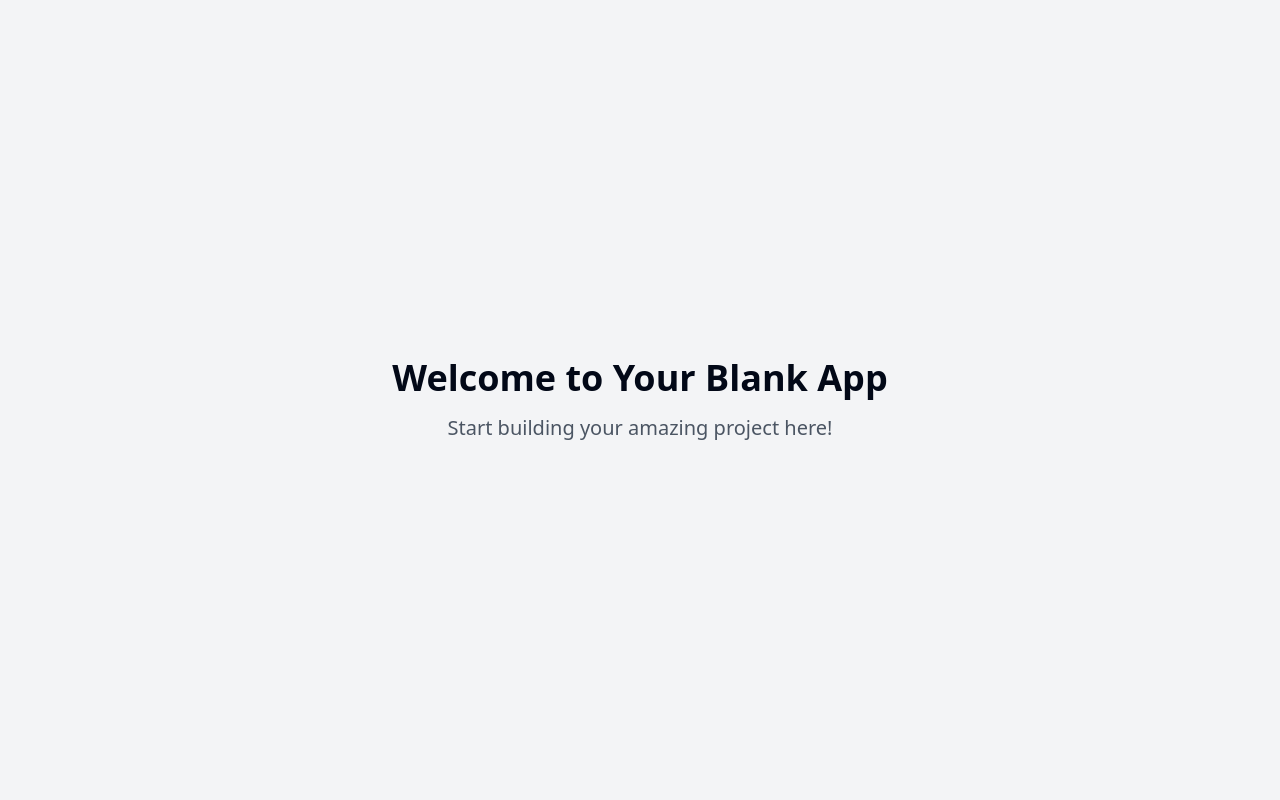
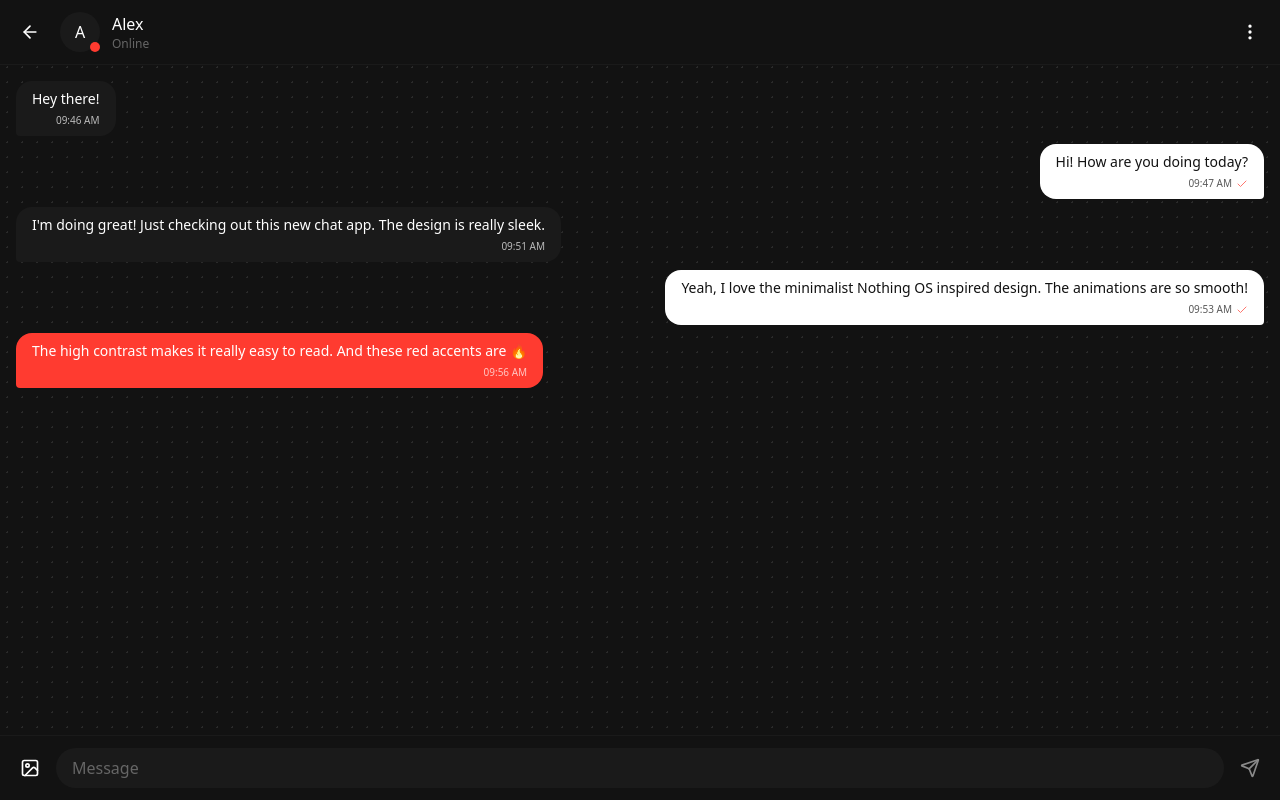
Before and after one commit to laz4rd/GrX, a React (Vite) app: page / in a window 1280 px wide. Built offline with nearby package versions, Linux system fonts and the light colour scheme.

Commit message:
Add chat app UI
Implement the basic UI for a cross-platform chat application with Nothing OS aesthetics, including dark mode, high-contrast chat bubbles, and smooth animations.

```diff
--- /dev/null
+++ b/src/components/ChatHeader.tsx
@@ -0,0 +1,60 @@
+
+import React from 'react';
+import { ArrowLeft, MoreVertical } from 'lucide-react';
+
+interface ChatHeaderProps {
+  avatarSrc?: string;
+  name: string;
+  status: string;
+  onBack?: () => void;
+}
+
+const ChatHeader: React.FC<ChatHeaderProps> = ({
+  avatarSrc,
+  name,
+  status,
+  onBack
+}) => {
+  return (
+    <div className="flex items-center justify-between p-3 border-b border-nothing-darkgray bg-nothing-black">
+      <div className="flex items-center gap-3">
+        <button
+          onClick={onBack}
+          className="p-2 rounded-full text-nothing-white hover:bg-nothing-darkgray transition-colors"
+        >
+          <ArrowLeft size={20} />
+        </button>
+
+        <div className="relative">
+          {avatarSrc ? (
+            <img
+              src={avatarSrc}
+              alt={name}
+              className="w-10 h-10 rounded-full object-cover"
+            />
+          ) : (
+            <div className="w-10 h-10 rounded-full bg-nothing-darkgray flex items-center justify-center text-nothing-white">
+              {name.charAt(0).toUpperCase()}
+            </div>
+          )}
+          {status === 'online' && (
+            <div className="absolute bottom-0 right-0 w-2.5 h-2.5 bg-nothing-red rounded-full"></div>
+          )}
+        </div>
+
+        <div className="flex flex-col">
+          <span className="font-medium text-nothing-white">{name}</span>
+          <span className="text-xs text-nothing-lightgray">
+            {status === 'online' ? 'Online' : 'Last seen recently'}
+          </span>
+        </div>
+      </div>
+
+      <button className="p-2 rounded-full text-nothing-white hover:bg-nothing-darkgray transition-colors">
+        <MoreVertical size={20} />
+      </button>
+    </div>
+  );
+};
+
+export default ChatHeader;
--- /dev/null
+++ b/src/components/ChatInput.tsx
@@ -0,0 +1,49 @@
+
+import React, { useState } from 'react';
+import { Send, Image } from 'lucide-react';
+
+interface ChatInputProps {
+  onSendMessage: (content: string) => void;
+}
+
+const ChatInput: React.FC<ChatInputProps> = ({ onSendMessage }) => {
+  const [message, setMessage] = useState('');
+
+  const handleSubmit = (e: React.FormEvent) => {
+    e.preventDefault();
+    if (message.trim()) {
+      onSendMessage(message);
+      setMessage('');
+    }
+  };
+
+  return (
+    <form
+      onSubmit={handleSubmit}
+      className="flex items-center gap-2 p-3 border-t border-nothing-darkgray bg-nothing-black"
+    >
+      <button
+        type="button"
+        className="p-2 rounded-full text-nothing-white hover:bg-nothing-darkgray transition-colors"
+      >
+        <Image size={20} />
+      </button>
+      <input
+        type="text"
+        value={message}
+        onChange={(e) => setMessage(e.target.value)}
+        placeholder="Message"
+        className="flex-1 bg-nothing-darkgray text-nothing-white rounded-full px-4 py-2 focus:outline-none focus:ring-1 focus:ring-nothing-red placeholder:text-nothing-lightgray"
+      />
+      <button
+        type="submit"
+        className="p-2 rounded-full text-nothing-white hover:bg-nothing-darkgray transition-colors disabled:opacity-50"
+        disabled={!message.trim()}
+      >
+        <Send size={20} className={message.trim() ? "text-nothing-red" : ""} />
+      </button>
+    </form>
+  );
+};
+
+export default ChatInput;
--- /dev/null
+++ b/src/components/ChatMessage.tsx
@@ -0,0 +1,55 @@
+
+import React from 'react';
+import { cn } from '@/lib/utils';
+import { Check } from 'lucide-react';
+
+export interface Message {
+  id: string;
+  content: string;
+  sender: 'user' | 'other';
+  timestamp: Date;
+  read: boolean;
+  highlighted?: boolean;
+}
+
+interface ChatMessageProps {
+  message: Message;
+}
+
+const ChatMessage: React.FC<ChatMessageProps> = ({ message }) => {
+  const isUser = message.sender === 'user';
+
+  return (
+    <div className={cn(
+      "flex mb-2",
+      isUser ? "justify-end" : "justify-start"
+    )}>
+      <div
+        className={cn(
+          message.highlighted ? "chat-bubble-highlight" :
+          isUser ? "chat-bubble-user" : "chat-bubble-other"
+        )}
+      >
+        <div className="flex flex-col">
+          <p className="text-sm font-normal">{message.content}</p>
+          <div className="flex items-center justify-end gap-1 mt-1">
+            <span className="text-[10px] opacity-70">
+              {message.timestamp.toLocaleTimeString([], { hour: '2-digit', minute: '2-digit' })}
+            </span>
+            {isUser && (
+              <Check
+                size={12}
+                className={cn(
+                  "opacity-70",
+                  message.read ? "text-nothing-red" : ""
+                )}
+              />
+            )}
+          </div>
+        </div>
+      </div>
+    </div>
+  );
+};
+
+export default ChatMessage;
--- /dev/null
+++ b/src/components/ChatView.tsx
@@ -0,0 +1,136 @@
+
+import React, { useEffect, useRef, useState } from 'react';
+import ChatHeader from './ChatHeader';
+import ChatMessage, { Message } from './ChatMessage';
+import ChatInput from './ChatInput';
+import TypingIndicator from './TypingIndicator';
+
+// Dummy data for initial messages
+const initialMessages: Message[] = [
+  {
+    id: '1',
+    content: 'Hey there!',
+    sender: 'other',
+    timestamp: new Date(Date.now() - 60000 * 15),
+    read: true,
+  },
+  {
+    id: '2',
+    content: 'Hi! How are you doing today?',
+    sender: 'user',
+    timestamp: new Date(Date.now() - 60000 * 14),
+    read: true,
+  },
+  {
+    id: '3',
+    content: 'I\'m doing great! Just checking out this new chat app. The design is really sleek.',
+    sender: 'other',
+    timestamp: new Date(Date.now() - 60000 * 10),
+    read: true,
+  },
+  {
+    id: '4',
+    content: 'Yeah, I love the minimalist Nothing OS inspired design. The animations are so smooth!',
+    sender: 'user',
+    timestamp: new Date(Date.now() - 60000 * 8),
+    read: true,
+  },
+  {
+    id: '5',
+    content: 'The high contrast makes it really easy to read. And these red accents are 🔥',
+    sender: 'other',
+    timestamp: new Date(Date.now() - 60000 * 5),
+    read: true,
+    highlighted: true,
+  },
+];
+
+const ChatView: React.FC = () => {
+  const [messages, setMessages] = useState<Message[]>(initialMessages);
+  const [isTyping, setIsTyping] = useState(false);
+  const messagesEndRef = useRef<HTMLDivElement>(null);
+
+  const scrollToBottom = () => {
+    messagesEndRef.current?.scrollIntoView({ behavior: 'smooth' });
+  };
+
+  useEffect(() => {
+    scrollToBottom();
+  }, [messages, isTyping]);
+
+  const handleSendMessage = (content: string) => {
+    const newMessage: Message = {
+      id: Date.now().toString(),
+      content,
+      sender: 'user',
+      timestamp: new Date(),
+      read: false,
+    };
+
+    setMessages(prev => [...prev, newMessage]);
+
+    // Simulate typing and response
+    setTimeout(() => setIsTyping(true), 1000);
+
+    setTimeout(() => {
+      setIsTyping(false);
+
+      const responseMessage: Message = {
+        id: (Date.now() + 1).toString(),
+        content: getResponseForMessage(content),
+        sender: 'other',
+        timestamp: new Date(),
+        read: true,
+      };
+
+      setMessages(prev => [...prev, responseMessage]);
+
+      // Mark user message as read
+      setMessages(prev =>
+        prev.map(msg =>
+          msg.id === newMessage.id ? { ...msg, read: true } : msg
+        )
+      );
+    }, 3000);
+  };
+
+  // Simple function to generate responses
+  const getResponseForMessage = (message: string): string => {
+    const responses = [
+      "That's interesting!",
+      "I see what you mean.",
+      "Tell me more about that.",
+      "I'm not sure I follow. Could you explain?",
+      "That makes sense to me.",
+      "Hmm, I never thought about it that way.",
+      "I completely agree with you!",
+      "That's a great point.",
+      "I'm glad you brought that up."
+    ];
+
+    return responses[Math.floor(Math.random() * responses.length)];
+  };
+
+  return (
+    <div className="flex flex-col h-screen max-h-screen bg-nothing-black overflow-hidden dot-matrix">
+      <ChatHeader
+        name="Alex"
+        status="online"
+      />
+
+      <div className="flex-1 overflow-y-auto p-4">
+        {messages.map(message => (
+          <ChatMessage key={message.id} message={message} />
+        ))}
+
+        {isTyping && <TypingIndicator />}
+
+        <div ref={messagesEndRef} />
+      </div>
+
+      <ChatInput onSendMessage={handleSendMessage} />
+    </div>
+  );
+};
+
+export default ChatView;
--- /dev/null
+++ b/src/components/TypingIndicator.tsx
@@ -0,0 +1,18 @@
+
+import React from 'react';
+
+const TypingIndicator: React.FC = () => {
+  return (
+    <div className="flex mb-2 justify-start">
+      <div className="chat-bubble-other py-3">
+        <div className="typing-indicator">
+          <span></span>
+          <span></span>
+          <span></span>
+        </div>
+      </div>
+    </div>
+  );
+};
+
+export default TypingIndicator;
--- a/src/index.css
+++ b/src/index.css
@@ -1,92 +1,39 @@
+
 @tailwind base;
 @tailwind components;
 @tailwind utilities;
 
 @layer base {
   :root {
-    --background: 0 0% 100%;
-    --foreground: 222.2 84% 4.9%;
+    --background: 0 0% 7%;
+    --foreground: 0 0% 100%;
 
-    --card: 0 0% 100%;
-    --card-foreground: 222.2 84% 4.9%;
+    --card: 0 0% 10%;
+    --card-foreground: 0 0% 100%;
 
-    --popover: 0 0% 100%;
-    --popover-foreground: 222.2 84% 4.9%;
+    --popover: 0 0% 10%;
+    --popover-foreground: 0 0% 100%;
 
-    --primary: 222.2 47.4% 11.2%;
-    --primary-foreground: 210 40% 98%;
+    --primary: 0 0% 100%;
+    --primary-foreground: 0 0% 7%;
 
-    --secondary: 210 40% 96.1%;
-    --secondary-foreground: 222.2 47.4% 11.2%;
+    --secondary: 0 0% 20%;
+    --secondary-foreground: 0 0% 100%;
 
-    --muted: 210 40% 96.1%;
-    --muted-foreground: 215.4 16.3% 46.9%;
+    --muted: 0 0% 20%;
+    --muted-foreground: 0 0% 60%;
 
-    --accent: 210 40% 96.1%;
-    --accent-foreground: 222.2 47.4% 11.2%;
+    --accent: 0 86% 59%;
+    --accent-foreground: 0 0% 100%;
 
-    --destructive: 0 84.2% 60.2%;
-    --destructive-foreground: 210 40% 98%;
+    --destructive: 0 86% 59%;
+    --destructive-foreground: 0 0% 100%;
 
-    --border: 214.3 31.8% 91.4%;
-    --input: 214.3 31.8% 91.4%;
-    --ring: 222.2 84% 4.9%;
+    --border: 0 0% 20%;
+    --input: 0 0% 20%;
+    --ring: 0 0% 100%;
 
     --radius: 0.5rem;
-
-    --sidebar-background: 0 0% 98%;
-
-    --sidebar-foreground: 240 5.3% 26.1%;
-
-    --sidebar-primary: 240 5.9% 10%;
-
-    --sidebar-primary-foreground: 0 0% 98%;
-
-    --sidebar-accent: 240 4.8% 95.9%;
-
-    --sidebar-accent-foreground: 240 5.9% 10%;
-
-    --sidebar-border: 220 13% 91%;
-
-    --sidebar-ring: 217.2 91.2% 59.8%;
-  }
-
-  .dark {
-    --background: 222.2 84% 4.9%;
-    --foreground: 210 40% 98%;
-
-    --card: 222.2 84% 4.9%;
-    --card-foreground: 210 40% 98%;
-
-    --popover: 222.2 84% 4.9%;
-    --popover-foreground: 210 40% 98%;
-
-    --primary: 210 40% 98%;
-    --primary-foreground: 222.2 47.4% 11.2%;
-
-    --secondary: 217.2 32.6% 17.5%;
-    --secondary-foreground: 210 40% 98%;
-
-    --muted: 217.2 32.6% 17.5%;
-    --muted-foreground: 215 20.2% 65.1%;
-
-    --accent: 217.2 32.6% 17.5%;
-    --accent-foreground: 210 40% 98%;
-
-    --destructive: 0 62.8% 30.6%;
-    --destructive-foreground: 210 40% 98%;
-
-    --border: 217.2 32.6% 17.5%;
-    --input: 217.2 32.6% 17.5%;
-    --ring: 212.7 26.8% 83.9%;
-    --sidebar-background: 240 5.9% 10%;
-    --sidebar-foreground: 240 4.8% 95.9%;
-    --sidebar-primary: 224.3 76.3% 48%;
-    --sidebar-primary-foreground: 0 0% 100%;
-    --sidebar-accent: 240 3.7% 15.9%;
-    --sidebar-accent-foreground: 240 4.8% 95.9%;
-    --sidebar-border: 240 3.7% 15.9%;
-    --sidebar-ring: 217.2 91.2% 59.8%;
   }
 }
 
@@ -94,8 +41,42 @@
   * {
     @apply border-border;
   }
+  body {
+    @apply bg-nothing-black text-foreground;
+    font-feature-settings: "ss01", "ss02", "cv01", "cv02", "cv03";
+  }
 
-  body {
-    @apply bg-background text-foreground;
+  /* Custom dot matrix pattern for backgrounds */
+  .dot-matrix {
+    background-image: radial-gradient(circle, rgba(255, 255, 255, 0.1) 1px, transparent 1px);
+    background-size: 15px 15px;
+  }
+
+  .chat-bubble-user {
+    @apply rounded-2xl rounded-br-sm bg-nothing-white text-nothing-black px-4 py-2 max-w-[80%] animate-slide-in;
+  }
+
+  .chat-bubble-other {
+    @apply rounded-2xl rounded-bl-sm bg-nothing-darkgray text-nothing-white px-4 py-2 max-w-[80%] animate-slide-in;
+  }
+
+  .chat-bubble-highlight {
+    @apply rounded-2xl rounded-bl-sm bg-nothing-red text-nothing-white px-4 py-2 max-w-[80%] animate-slide-in;
+  }
+
+  .typing-indicator {
+    @apply flex space-x-1;
+  }
+
+  .typing-indicator span {
+    @apply w-2 h-2 bg-nothing-white rounded-full animate-pulse-dot;
+  }
+
+  .typing-indicator span:nth-child(2) {
+    animation-delay: 0.2s;
+  }
+
+  .typing-indicator span:nth-child(3) {
+    animation-delay: 0.4s;
   }
 }
--- a/src/pages/Index.tsx
+++ b/src/pages/Index.tsx
@@ -1,12 +1,11 @@
-// Update this page (the content is just a fallback if you fail to update the page)
 
-const Index = () => {
+import React from 'react';
+import ChatView from '@/components/ChatView';
+
+const Index: React.FC = () => {
   return (
-    <div className="min-h-screen flex items-center justify-center bg-gray-100">
-      <div className="text-center">
-        <h1 className="text-4xl font-bold mb-4">Welcome to Your Blank App</h1>
-        <p className="text-xl text-gray-600">Start building your amazing project here!</p>
-      </div>
+    <div className="h-screen w-screen overflow-hidden">
+      <ChatView />
     </div>
   );
 };
--- a/tailwind.config.ts
+++ b/tailwind.config.ts
@@ -1,3 +1,4 @@
+
 import type { Config } from "tailwindcss";
 
 export default {
@@ -52,15 +53,13 @@ export default {
 					DEFAULT: 'hsl(var(--card))',
 					foreground: 'hsl(var(--card-foreground))'
 				},
-				sidebar: {
-					DEFAULT: 'hsl(var(--sidebar-background))',
-					foreground: 'hsl(var(--sidebar-foreground))',
-					primary: 'hsl(var(--sidebar-primary))',
-					'primary-foreground': 'hsl(var(--sidebar-primary-foreground))',
-					accent: 'hsl(var(--sidebar-accent))',
-					'accent-foreground': 'hsl(var(--sidebar-accent-foreground))',
-					border: 'hsl(var(--sidebar-border))',
-					ring: 'hsl(var(--sidebar-ring))'
+				nothing: {
+					black: '#121212',
+					darkgray: '#1A1A1A',
+					gray: '#333333',
+					lightgray: '#666666',
+					white: '#FFFFFF',
+					red: '#FF3B30',
 				}
 			},
 			borderRadius: {
@@ -70,25 +69,32 @@ export default {
 			},
 			keyframes: {
 				'accordion-down': {
-					from: {
-						height: '0'
-					},
-					to: {
-						height: 'var(--radix-accordion-content-height)'
-					}
+					from: { height: '0' },
+					to: { height: 'var(--radix-accordion-content-height)' },
 				},
 				'accordion-up': {
-					from: {
-						height: 'var(--radix-accordion-content-height)'
-					},
-					to: {
-						height: '0'
-					}
+					from: { height: 'var(--radix-accordion-content-height)' },
+					to: { height: '0' },
+				},
+				'fade-in': {
+					'0%': { opacity: '0', transform: 'translateY(10px)' },
+					'100%': { opacity: '1', transform: 'translateY(0)' }
+				},
+				'slide-in': {
+					'0%': { transform: 'translateX(20px)', opacity: '0' },
+					'100%': { transform: 'translateX(0)', opacity: '1' }
+				},
+				'pulse-dot': {
+					'0%, 100%': { opacity: '0.5', transform: 'scale(1)' },
+					'50%': { opacity: '1', transform: 'scale(1.1)' }
 				}
 			},
 			animation: {
 				'accordion-down': 'accordion-down 0.2s ease-out',
-				'accordion-up': 'accordion-up 0.2s ease-out'
+				'accordion-up': 'accordion-up 0.2s ease-out',
+				'fade-in': 'fade-in 0.3s ease-out',
+				'slide-in': 'slide-in 0.3s ease-out',
+				'pulse-dot': 'pulse-dot 1.5s infinite ease-in-out'
 			}
 		}
 	},
```
Also changed, not shown: index.html (+5 -4 lines).
